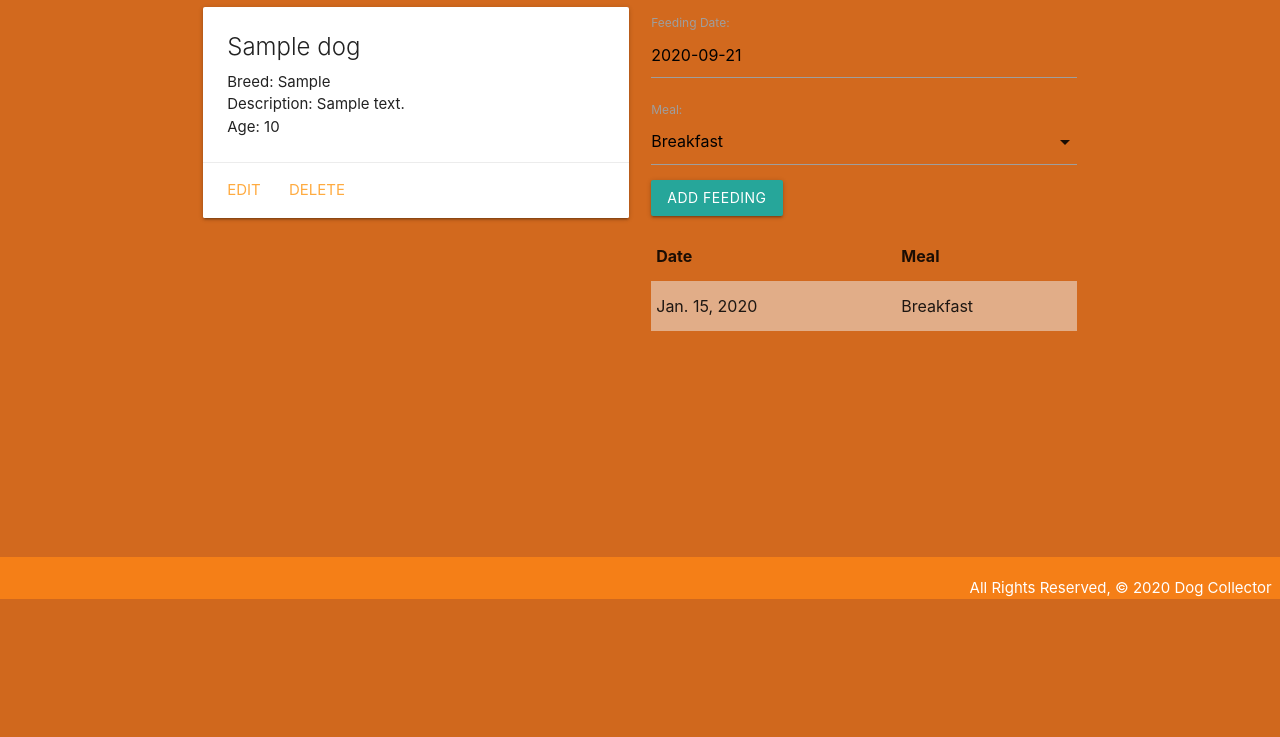
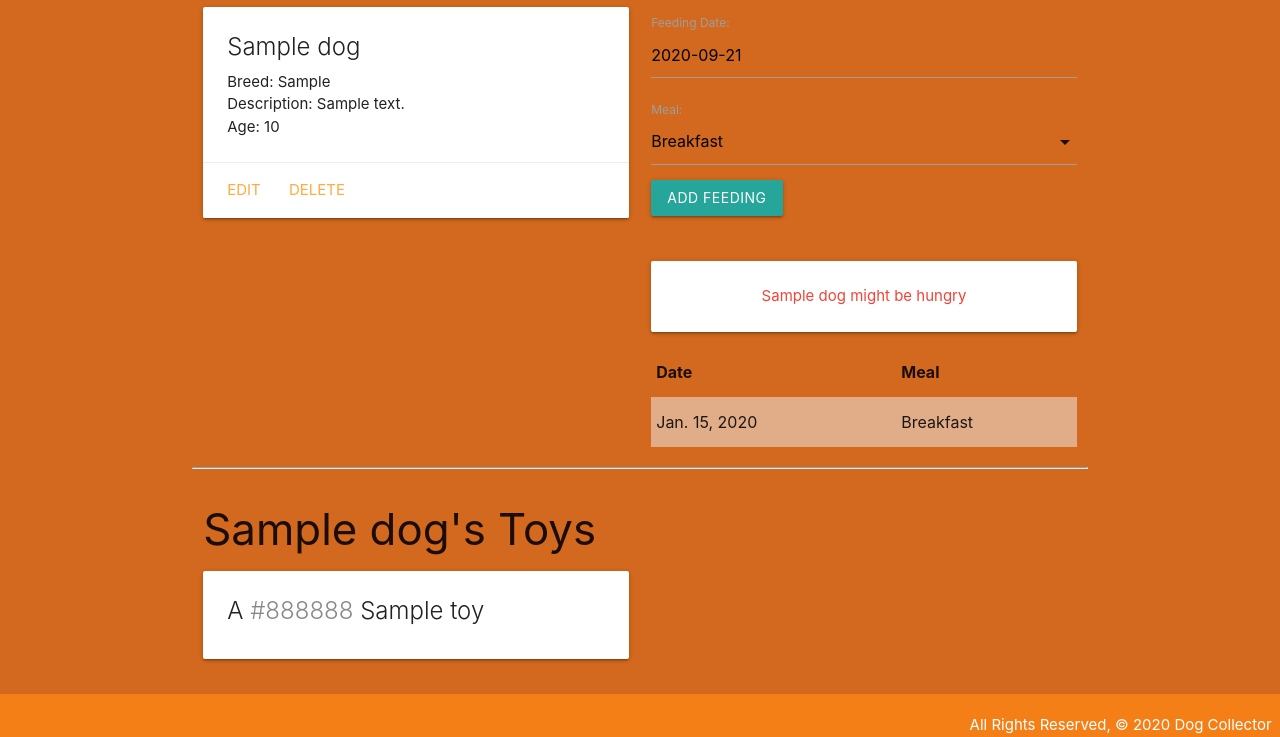
Before and after one commit to sweetvanloan/dogcollector, a Django app: page /dogs/1/ in a window 1280 px wide. Shown: the part 201-938 px from the top of the page. Before the commit the page ends 800 px from the top, so only its background shows below. Run offline with Django 3.2, Linux system fonts and the light colour scheme; tables that the repository leaves empty hold one stand-in row (values such as "Sample post").

Commit message:
toy assoc. started

```diff
--- a/main_app/models.py
+++ b/main_app/models.py
@@ -11,18 +11,6 @@ MEALS = (
 )
 
 # Create your models here.
-class Dog(models.Model):
-    name = models.CharField(max_length=100)
-    breed = models.CharField(max_length=100)
-    description = models.TextField(max_length=250)
-    age = models.IntegerField()
-
-    def __str__(self):
-        return self.name
-
-    def get_absolute_url(self):
-        return reverse('detail', kwargs={'dog_id': self.id})
-
 class Toy(models.Model):
     name = models.CharField(max_length=50)
     color = models.CharField(max_length=20)
@@ -32,6 +20,23 @@ class Toy(models.Model):
 
     def __str__(self):
         return f"A {self.color} {self.name}"
+
+class Dog(models.Model):
+    name = models.CharField(max_length=100)
+    breed = models.CharField(max_length=100)
+    description = models.TextField(max_length=250)
+    age = models.IntegerField()
+    toys = models.ManyToManyField(Toy)
+
+    def __str__(self):
+        return self.name
+
+    def get_absolute_url(self):
+        return reverse('detail', kwargs={'dog_id': self.id})
+
+    def fed_for_today(self):
+        return self.feeding_set.filter(date=date.today()).count() >= len(MEALS)
+
 
 class Feeding(models.Model):
     date = models.DateField('Feeding Date')
@@ -45,3 +50,6 @@ class Feeding(models.Model):
 
     def __str__(self):
         return f"{self.get_meal_display()} on {self.date}"
+
+    class Meta:
+         ordering = ['-date']
--- a/main_app/templates/dogs/detail.html
+++ b/main_app/templates/dogs/detail.html
@@ -28,6 +28,12 @@
             {{ feeding_form.as_p }}
             <input type="submit" class="btn" value="Add Feeding">
         </form>
+        <br>
+        {% if dog.fed_for_today %}
+        <div class="card-panel teal-text center-align">{{dog.name}} has been fed all meals for today</div>
+        {% else %}
+        <div class="card-panel red-text center-align">{{dog.name}} might be hungry</div>
+        {% endif %}
         <table class="striped">
             <thead>
                 <tr>
@@ -47,6 +53,25 @@
     </div>
 </div>
 
+<hr>
+<div class="row">
+    <div class="col s6">
+        <h3>{{ dog.name }}'s Toys</h3>
+        {% if dog.toys.count %}
+        {% for toy in dog.toys.all %}
+        <div class="card">
+            <div class="card-content">
+                <span class="card-title">
+                    A <span style="color: {{ toy.color.lower }};">{{ toy.color }}</span> {{ toy.name }}
+                </span>
+            </div>
+        </div>
+        {% endfor %}
+        {% else %}
+        <h5>{{ dog.name }} has no toys!🐶</h5>
+        {% endif %}
+    </div>
+
     <script>
         var dateEl = document.getElementById('id_date');
         M.Datepicker.init(dateEl, {
```
Also changed, not shown: main_app/migrations/0004_auto_20200921_2238.py (added). Lines whose indentation alone changed are shown as unchanged.
